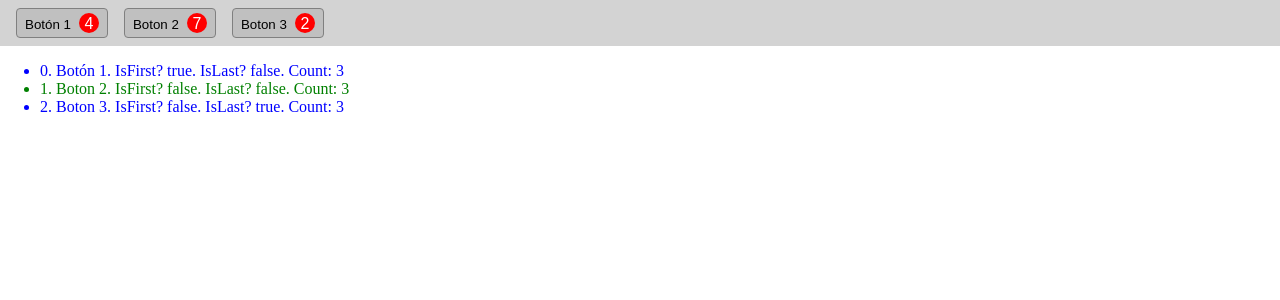
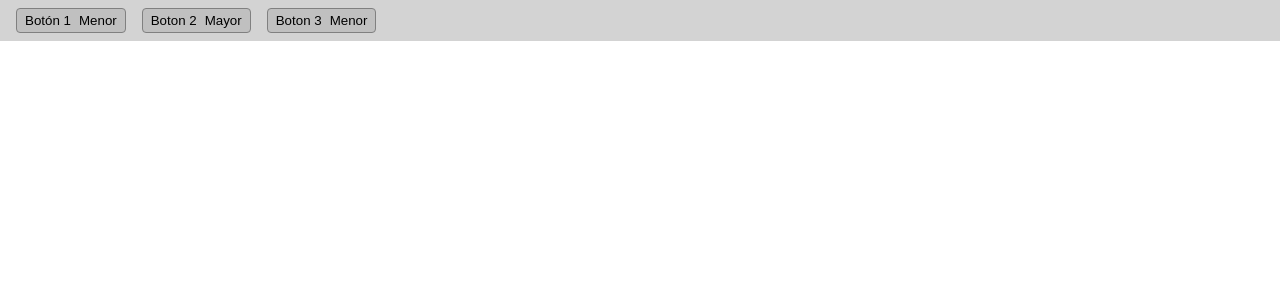
Before and after one commit to gerardoparrajc/componentes-angular, an Angular app: page / in a window 1280 px wide. Shown: the top 300 px of the page. Built offline with nearby package versions, Linux system fonts and the light colour scheme.

Commit message:
Uso de la directiva ngIf

```diff
--- a/src/app/boton/boton.component.html
+++ b/src/app/boton/boton.component.html
@@ -1,4 +1,7 @@
 <button destacado="yellow" type="button" (click)="pulsarBoton()">
   <span class="etiqueta">{{texto}}</span>
-  <span class="badge">{{ cantidad }}</span>
+  <span *ngIf="cantidad > 5; then mayor else menor" class="badge">{{ cantidad }}</span>
+
+  <ng-template #mayor >Mayor</ng-template>
+  <ng-template #menor>Menor</ng-template>
 </button>
--- a/src/app/botones/botones.component.html
+++ b/src/app/botones/botones.component.html
@@ -1,7 +1,3 @@
 <div class="botones">
   <app-boton *ngFor="let boton of botones" [texto]="boton.texto" [cantidad]="boton.cantidad" (pulsado)="mostrarDatosRecibidos($event)"></app-boton>
 </div>
-
-<ul>
-  <li [ngClass]="even ? 'even' : 'odd'"  *ngFor="let boton of botones; index as idx; first as isFirst; last as isLast; count as cuenta; even as even; odd as odd">{{idx}}. {{boton.texto}}. IsFirst? {{ isFirst }}. IsLast? {{isLast}}. Count: {{cuenta}}</li>
-</ul>
```
